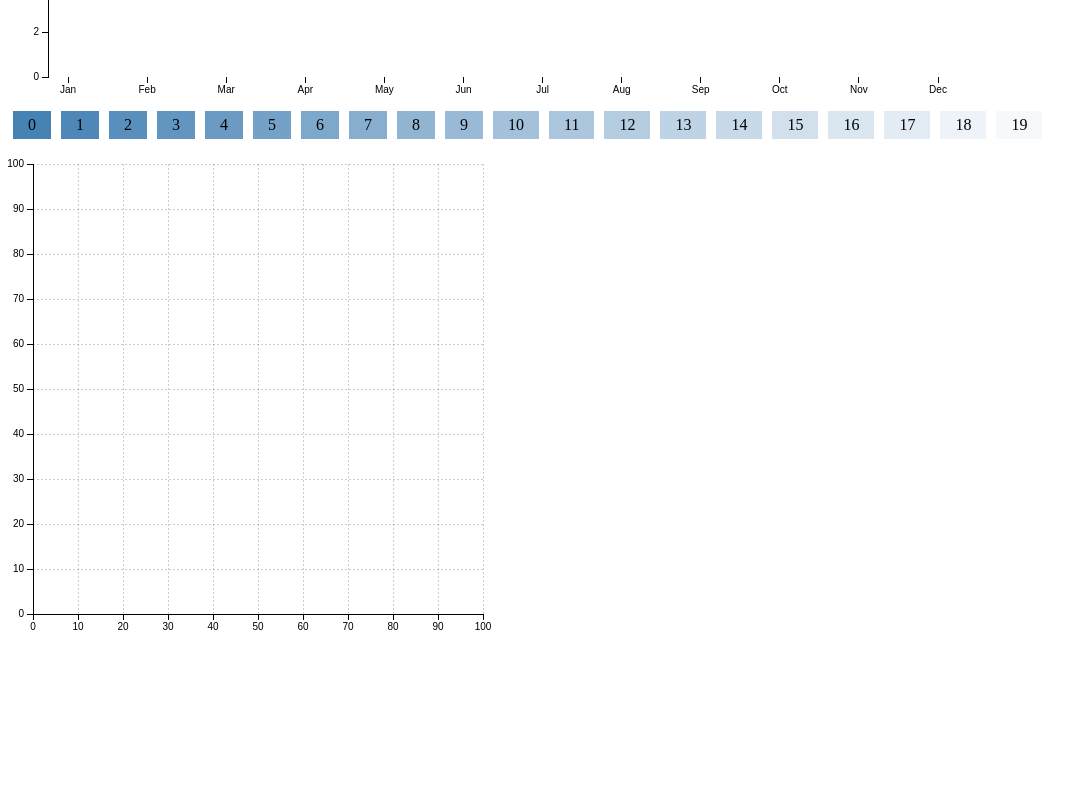
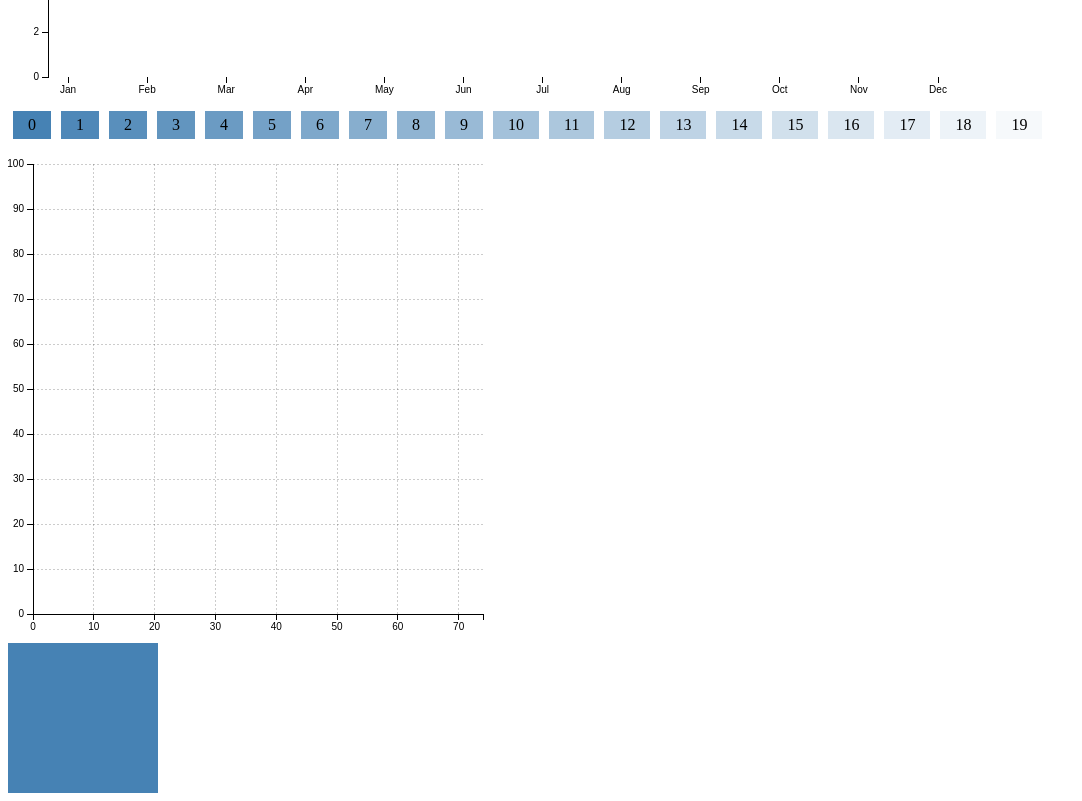
Before and after one commit to leozdgao/d3-study, a website built with webpack: page index.html in a window 1280 px wide. Shown: the part 1020-1821 px from the top of the page, without its empty margins (0-1082 px from the left). Before the commit the page ends 1671 px from the top, so only its background shows below. Built offline with nearby package versions, Linux system fonts and the light colour scheme; files whose address does not match are found by name.

Commit message:
add transition

```diff
--- a/index.html
+++ b/index.html
@@ -16,6 +16,7 @@
   <div><svg class="line-chart"></svg></div>
   <div id="color-gallery"></div>
   <div id="axis-example"></div>
+  <div id="transition-example"></div>
 	<script src="http://localhost:8080/webpack-dev-server.js"></script>
 	<script src="bundle.js"></script>
 </body>
--- a/src/axis.js
+++ b/src/axis.js
@@ -35,6 +35,25 @@ function renderXAxis() {
     .attr('y1', 0)
     .attr('x2', 0)
     .attr('y2', - (height - 2 * margin));
+
+    // rescale
+
+    setInterval(function() {
+      var num = Math.round(Math.random() * 100);
+      xAxis.scale().domain([0, num]);
+      svg.select('g.x-axis')
+        .transition()
+        .call(xAxis);
+
+      d3.selectAll('g.x-axis g.tick').select('.grid-line').remove();
+      d3.selectAll('g.x-axis g.tick')
+        .append('line')
+        .classed('grid-line', true)
+        .attr('x1', 0)
+        .attr('y1', 0)
+        .attr('x2', 0)
+        .attr('y2', - (height - 2 * margin));
+    }, 2000);
 }
 
 function renderYAxis() {
@@ -42,13 +61,13 @@ function renderYAxis() {
   var scale = d3.scale.linear()
         .domain([100, 0])
         .range([0, axisLength]);
-  var xAxis = d3.svg.axis()
+  var yAxis = d3.svg.axis()
         .scale(scale)
         .orient('left');
   svg.append('g')
     .attr('class', 'y-axis')
     .attr('transform', 'translate(' + margin + ', ' + margin + ')')
-    .call(xAxis);
+    .call(yAxis);
 
   d3.selectAll('g.y-axis g.tick')
     .append('line')
--- a/src/bar-chart.js
+++ b/src/bar-chart.js
@@ -71,6 +71,8 @@ exports.draw = function (data) {
   var wrapper = chart.selectAll('.bar').data(data);
   // append rect for each bar
   wrapper.select('rect')
+    .attr('x', function (d, i) { return x(i+1); })
+  .transition()
     .attr('x', function (d, i) { return x(i); })
     .attr('y', function (d) { return y(d); })
     .attr('height', function (d) { return height - y(d); })
@@ -85,5 +87,6 @@ exports.draw = function (data) {
     .text(function (d) { return d; });
 
   // remove the obsolete element
-  wrapper.exit().remove();
+  wrapper.exit().transition()
+    .remove();
 };
--- a/src/color-interpolate.js
+++ b/src/color-interpolate.js
@@ -1,3 +1,4 @@
+/// <reference path="../typings/d3/d3.d.ts" />
 var d3 = require('d3');
 
 exports.draw = function(count, range) {
--- a/src/main.js
+++ b/src/main.js
@@ -23,3 +23,5 @@ console.dir(require('./working_with_array'));
 require('./color-interpolate').draw(20, ['steelblue', 'white']);
 
 require('./axis').draw();
+
+require('./transition').draw();
--- /dev/null
+++ b/src/transition.js
@@ -0,0 +1,13 @@
+/// <reference path="../typings/d3/d3.d.ts" />
+var d3 = require('d3');
+
+exports.draw = function() {
+  d3.select('#transition-example')
+    .append('div')
+      .style('background-color', 'blue')
+      .style('width', '100px').style('height', '100px')
+    .transition()
+    .duration(2000)
+      .style('background-color', 'steelblue')
+      .style('width', '150px').style('height', '150px');
+};
```
